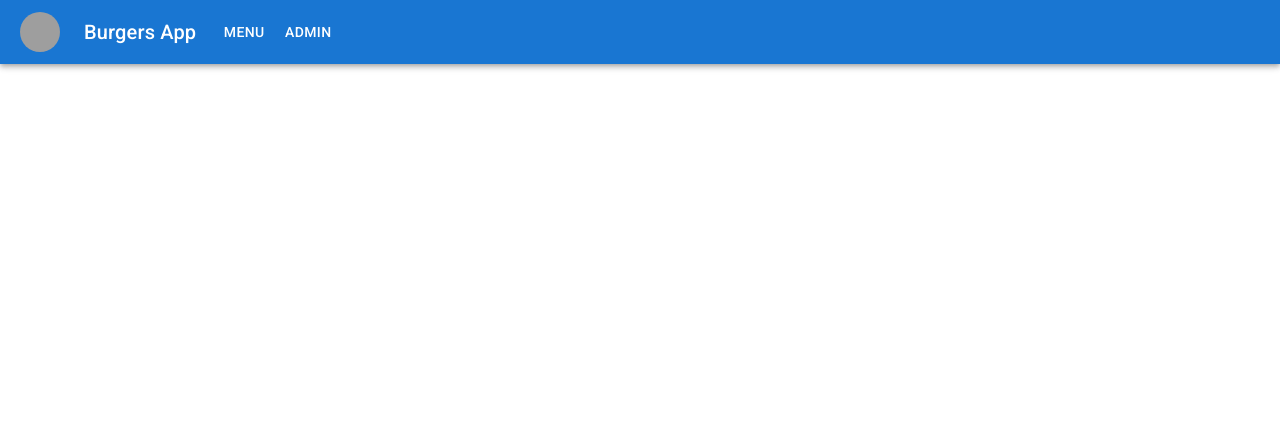
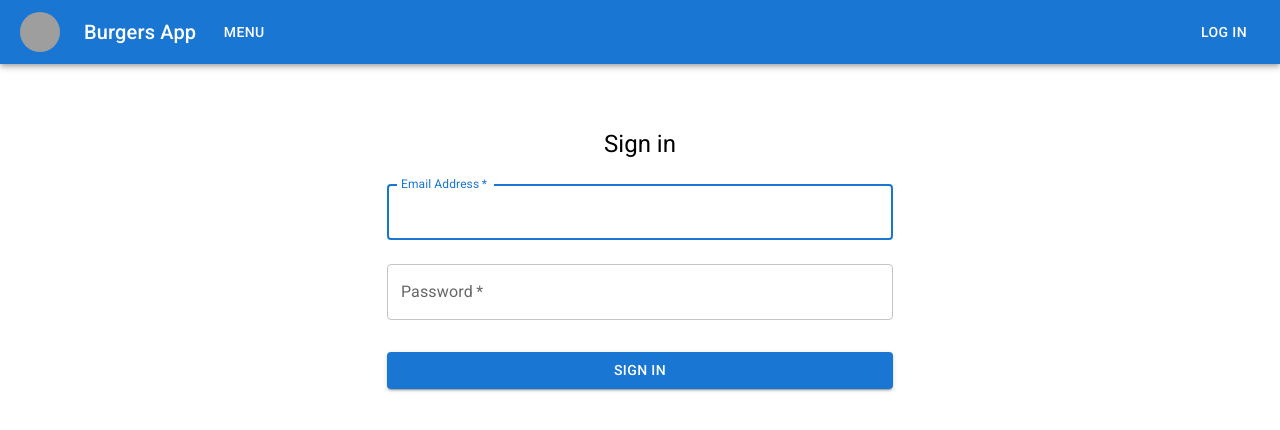
Before and after one commit to infoshareacademy/isareactvelobank, a React (Create React App) app in the folder react/burgers-app/: page /sign in a window 1280 px wide. Shown: the top 430 px of the page. Built offline with nearby package versions, Linux system fonts and the light colour scheme; no server answers; grey boxes are pictures that could not be loaded.

Commit message:
Added authorisation with firebase

```diff
--- a/react/burgers-app/package.json
+++ b/react/burgers-app/package.json
@@ -14,6 +14,7 @@
     "@types/react": "^18.2.6",
     "@types/react-dom": "^18.2.4",
     "final-form": "^4.20.9",
+    "firebase": "^9.22.1",
     "react": "^18.2.0",
     "react-dom": "^18.2.0",
     "react-final-form": "^6.5.9",
--- a/react/burgers-app/src/App.tsx
+++ b/react/burgers-app/src/App.tsx
@@ -1,12 +1,13 @@
 import { Navigation } from "./navigation";
 import { Content } from "./content";
+import { UserContextProvider } from "./controllers/user-context";
 
 function App() {
   return (
-    <>
+    <UserContextProvider>
         <Navigation />
         <Content />
-    </>
+    </UserContextProvider>
   );
 }
 
--- /dev/null
+++ b/react/burgers-app/src/common/auth/index.tsx
@@ -0,0 +1,15 @@
+import Typography from "@mui/material/Typography";
+import { ReactNode } from "react";
+import { Link } from 'react-router-dom';
+import { useUserContext } from "../../controllers/user-context";
+import { PageWrapper } from "../page-wrapper";
+
+export const Auth = ({ children }: { children: ReactNode }) => {
+    const user = useUserContext();
+
+    return user
+        ? <>{children}</>
+        : <PageWrapper title="Unauthorized">
+            <Typography variant="h5">Please <Link to="/sign">sign in</Link> to see the content.</Typography>
+        </PageWrapper>
+}
--- a/react/burgers-app/src/content/admin/index.tsx
+++ b/react/burgers-app/src/content/admin/index.tsx
@@ -13,8 +13,9 @@ import { Burger } from '../../common/types';
 import { getBurgers } from '../../services/burgers';
 import { AddModalButton } from './add-modal-button';
 import { Row } from './row';
+import { Auth } from '../../common/auth';
 
-export const Admin = () => {
+const AdminView = () => {
     const { data: burgers, error, isLoading } = useQuery<Burger[], Error>('burgers', getBurgers);
 
     if (error) {
@@ -54,3 +55,10 @@ export const Admin = () => {
         </PageWrapper>
     )
 }
+
+
+export const Admin = () => {
+    return <Auth>
+        <AdminView />
+    </Auth>
+}
--- a/react/burgers-app/src/content/home/index.tsx
+++ b/react/burgers-app/src/content/home/index.tsx
@@ -1,8 +1,11 @@
+import { useUserContext } from "../../controllers/user-context"
 import { PageWrapper } from "../../common/page-wrapper"
 
 export const Home = () => {
+    const user = useUserContext();
+
     return (
-        <PageWrapper title="Welcome to our site!">
+        <PageWrapper title={user ? `Welcome ${user.email}!` : 'Welcome stranger!'}>
 
         </PageWrapper>
     )
--- a/react/burgers-app/src/content/index.tsx
+++ b/react/burgers-app/src/content/index.tsx
@@ -3,6 +3,7 @@ import { Home } from './home';
 import { Admin } from './admin';
 import { Menu } from './menu';
 import { Details } from './menu/details';
+import { Sign } from './sign';
 
 export const Content = () => (
     <Routes>
@@ -10,5 +11,6 @@ export const Content = () => (
         <Route path="/menu" element={<Menu />} />
         <Route path="/menu/:id" element={<Details />} />
         <Route path="/admin" element={<Admin />} />
+        <Route path="/sign" element={<Sign />} />
     </Routes>
 )
--- /dev/null
+++ b/react/burgers-app/src/content/sign/index.tsx
@@ -0,0 +1,70 @@
+import { useNavigate } from 'react-router-dom';
+import Button from '@mui/material/Button';
+import TextField from '@mui/material/TextField';
+import Box from '@mui/material/Box';
+import Typography from '@mui/material/Typography';
+import { signInWithEmailAndPassword, getAuth } from 'firebase/auth'
+
+export const Sign = () => {
+    const navigate = useNavigate();
+    const handleSubmit = (event: React.FormEvent<HTMLFormElement>) => {
+        event.preventDefault();
+        const data = new FormData(event.currentTarget);
+        const email = data.get('email');
+        const password = data.get('password');
+
+        // FIREABSE
+        // koko@koko.pl koko123
+        const auth = getAuth();
+        signInWithEmailAndPassword(auth, email as string, password as string)
+            .then(() => {
+                navigate(-1);
+            })
+        //
+      };
+
+      return (
+        <Box
+            sx={{
+                marginTop: 8,
+                display: 'flex',
+                flexDirection: 'column',
+                alignItems: 'center',
+            }}
+            >
+            <Typography component="h1" variant="h5">
+                Sign in
+            </Typography>
+            <Box component="form" onSubmit={handleSubmit} noValidate sx={{ mt: 1 }}>
+                <TextField
+                    margin="normal"
+                    required
+                    fullWidth
+                    id="email"
+                    label="Email Address"
+                    name="email"
+                    autoComplete="email"
+                    autoFocus
+                    />
+                <TextField
+                    margin="normal"
+                    required
+                    fullWidth
+                    name="password"
+                    label="Password"
+                    type="password"
+                    id="password"
+                    autoComplete="current-password"
+                    />
+                <Button
+                    type="submit"
+                    fullWidth
+                    variant="contained"
+                    sx={{ mt: 3, mb: 2 }}
+                    >
+                    Sign In
+                </Button>
+            </Box>
+        </Box>
+      )
+}
--- /dev/null
+++ b/react/burgers-app/src/controllers/user-context/index.tsx
@@ -0,0 +1,23 @@
+import { User, onAuthStateChanged, getAuth } from "firebase/auth";
+import { createContext, ReactNode, useContext, useState, useEffect } from "react";
+
+const UserContext = createContext<User | null>(null);
+
+export const UserContextProvider = ({ children }: { children: ReactNode }) => {
+    const [user, setUser] = useState<User | null>(null);
+
+    useEffect(() => {
+        // FIREBASE
+        const auth = getAuth();
+        onAuthStateChanged(auth, (user) => {
+            setUser(user);
+        })
+        //
+    })
+
+    return <UserContext.Provider value={user}>
+        {children}
+    </UserContext.Provider>
+}
+
+export const useUserContext = () => useContext(UserContext);
--- a/react/burgers-app/src/index.tsx
+++ b/react/burgers-app/src/index.tsx
@@ -4,6 +4,19 @@ import { BrowserRouter } from 'react-router-dom';
 import { QueryClient, QueryClientProvider } from 'react-query';
 import './index.css';
 import App from './App';
+import { initializeApp } from "firebase/app";
+
+const firebaseConfig = {
+  apiKey: "AIzaSyBJR7fEfWgZSUM7m-BTeud5iNlibRwuvow",
+  authDomain: "rest-api-b6410.firebaseapp.com",
+  databaseURL: "https://rest-api-b6410.firebaseio.com",
+  projectId: "rest-api-b6410",
+  storageBucket: "rest-api-b6410.appspot.com",
+  messagingSenderId: "278242273749",
+  appId: "1:278242273749:web:f47f0beae70d68a555b55c"
+};
+
+initializeApp(firebaseConfig);
 
 const queryClient = new QueryClient();
 
--- a/react/burgers-app/src/navigation/index.tsx
+++ b/react/burgers-app/src/navigation/index.tsx
@@ -5,8 +5,19 @@ import Toolbar from '@mui/material/Toolbar';
 import Typography from '@mui/material/Typography';
 import Button from '@mui/material/Button';
 import IconButton from '@mui/material/IconButton';
+import { getAuth, signOut } from 'firebase/auth';
+import { useUserContext } from '../controllers/user-context';
 
 export const Navigation = () => {
+    const user = useUserContext();
+
+    const handleLogoutClick = () => {
+        // FIREBASE
+        const auth = getAuth();
+        signOut(auth);
+        //
+    }
+
     return (
         <AppBar position="static">
             <Toolbar>
@@ -23,7 +34,12 @@ export const Navigation = () => {
                     Burgers App
                 </Typography>
                 <Button color="inherit" component={Link} to="/menu">Menu</Button>
-                <Button color="inherit" component={Link} to="/admin">Admin</Button>
+                {user && <Button color="inherit" component={Link} to="/admin">Admin</Button>}
+                <div style={{ flexGrow: 1 }} />
+                {user
+                    ? <Button color="inherit" onClick={handleLogoutClick}>Log out</Button>
+                    : <Button color="inherit" component={Link} to="/sign">Log in</Button>
+                }
             </Toolbar>
         </AppBar>
     )
```
Also changed, not shown: 1 other file (tests, documents, lock files or other folders).
